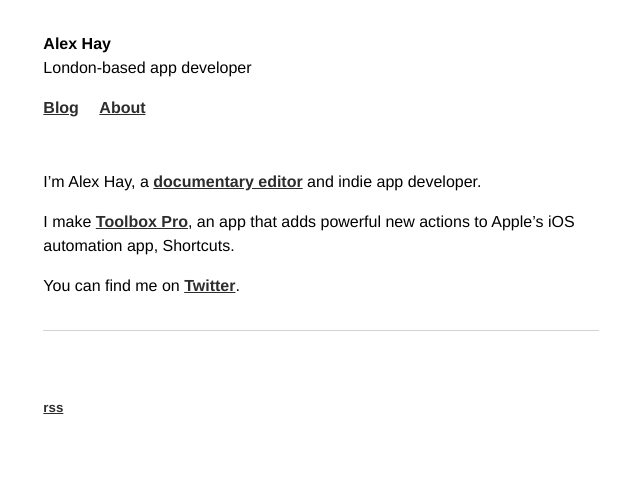
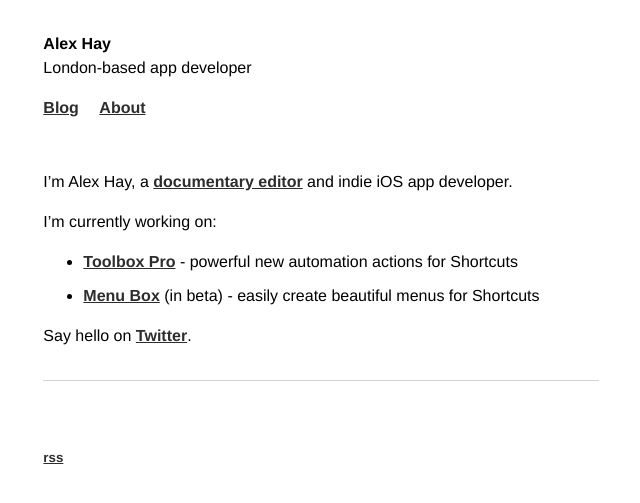
Before and after one commit to mralexhay/mralexhay.github.io, a Jekyll site: the page built from about.md, in a window 1280 px wide. Shown: the top 503 px of the page, without its empty margins (319-959 px from the left). Built offline with Jekyll 4.4.1, drawn with Linux system fonts in a browser that asks for light colours; some web fonts are replaced; comment, search, counter and statistics services are not loaded.

Commit message:
Update about.md

```diff
--- a/about.md
+++ b/about.md
@@ -3,8 +3,11 @@
 title:
 ---
 
-I'm Alex Hay, a [documentary editor](https://www.alexhay.tv) and indie app developer.
+I'm Alex Hay, a [documentary editor](https://www.alexhay.tv) and indie iOS app developer.
 
-I make [Toolbox Pro](https://toolboxpro.app), an app that adds powerful new actions to Apple's iOS automation app, Shortcuts.
+I'm currently working on:
 
-You can find me on [Twitter](https://twitter.com/mralexhay).
+* [Toolbox Pro](https://toolboxpro.app) - powerful new automation actions for Shortcuts
+* [Menu Box](https://testflight.apple.com/join/aMJxldvJ) (in beta) - easily create beautiful menus for Shortcuts
+
+Say hello on [Twitter](https://twitter.com/mralexhay).
```
